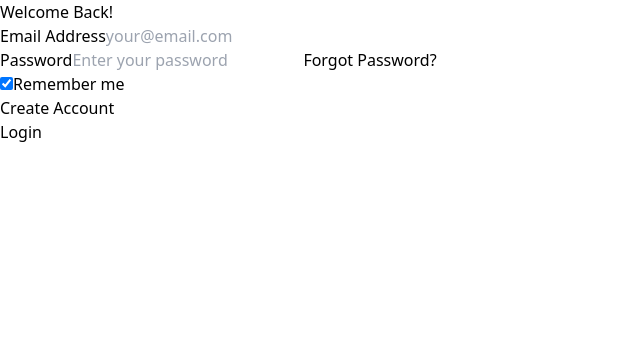
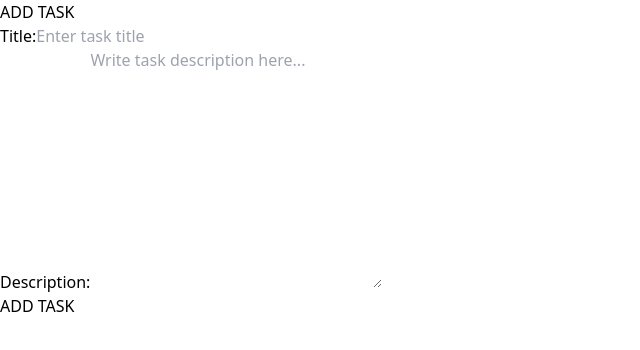
Before and after one commit to arpitkashyap22/task-management-webapp, a React (Vite) app in the folder task-manager-frontend/: page /add-task in a window 1280 px wide. Before the commit this address led to /login. Shown: the top 350 px of the page, without its empty margins (0-640 px from the left). Built offline with nearby package versions, Linux system fonts and the light colour scheme.

Commit message:
routing fixed

```diff
--- a/task-manager-frontend/src/App.tsx
+++ b/task-manager-frontend/src/App.tsx
@@ -16,20 +16,21 @@ const App: React.FC = () => {
         <Route path="/signup" element={<SignUp />} />
 
         {/* Redirect root route to /tasks if logged in */}
-        <Route
-          path="/"
-          element={token ? <Navigate to="/tasks" replace /> : <Navigate to="/login" replace />}
-        />
+
 
         <Route
           path="/tasks"
-          element={token ? <TaskList /> : <Navigate to="/login" replace />}
+          element={<TaskList />}
         />
         <Route
           path="/add-task"
-          element={token ? <AddTask /> : <Navigate to="/login" replace />}
+          element={<AddTask />}
         />
-        <Route path="/tasks/:id"  element={token ? <TaskDisplay/> : <Navigate to="/login" replace />}
+        <Route path="/tasks/:id"  element={ <TaskDisplay/>}
+        />
+         <Route
+          path="/"
+          element={token ? <Navigate to="/tasks" replace /> : <Navigate to="/login" replace />}
         />
       </Routes>
     </Router>
```
Also changed, not shown: 1 other file (tests, documents, lock files or other folders).
